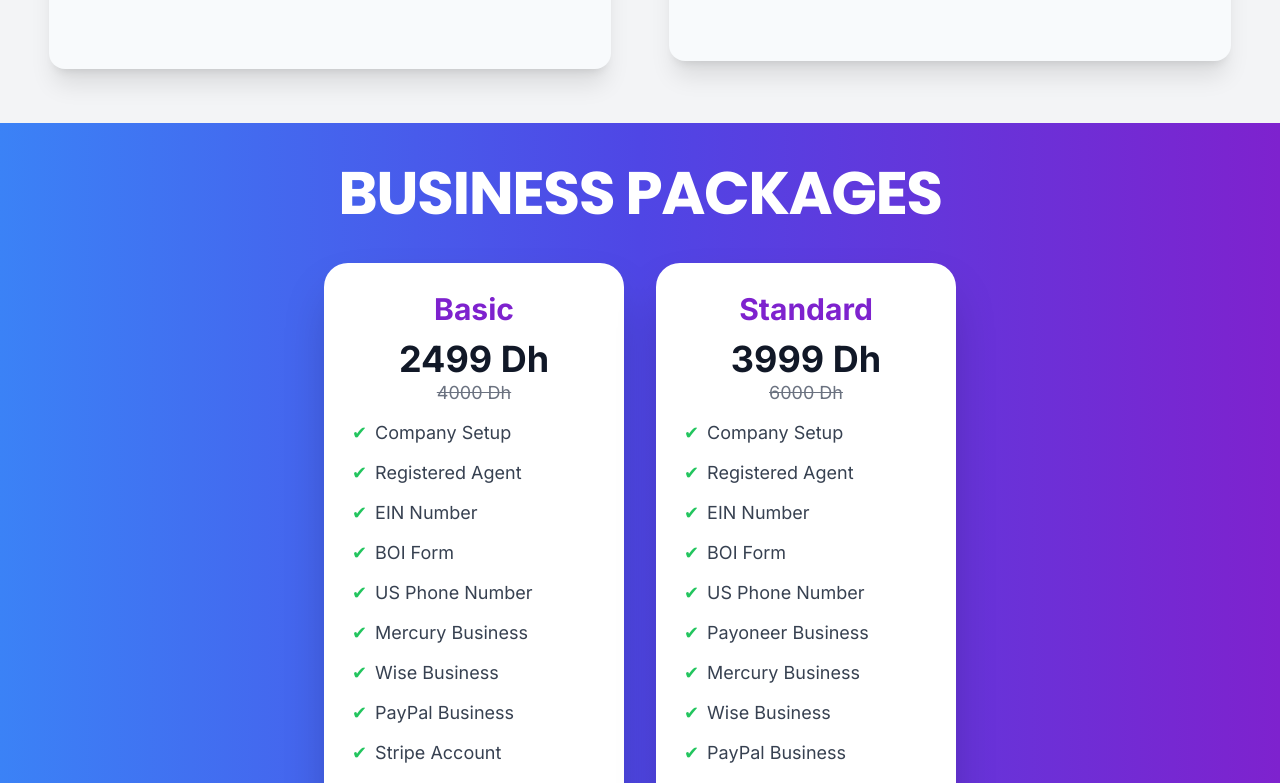
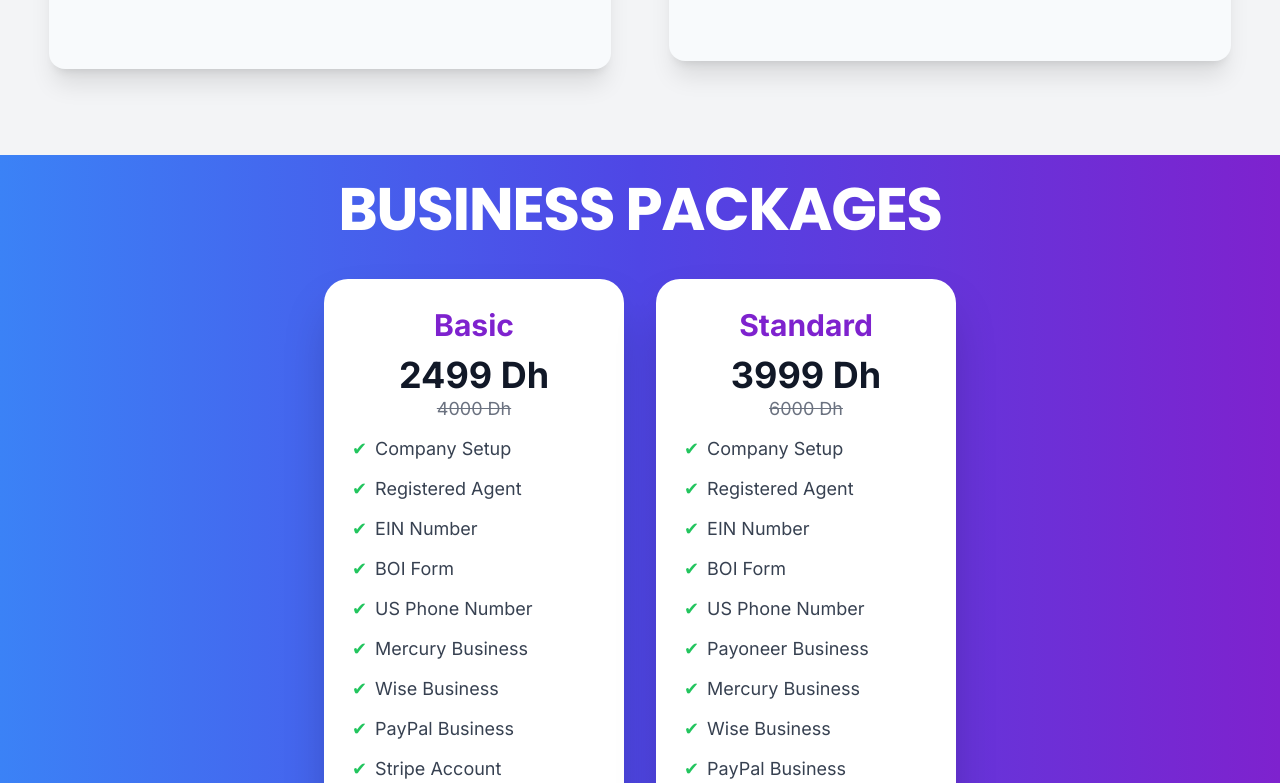
Before and after one commit to Youssef-ahkim/logicraft-app, a Next.js app: page / in a window 1280 px wide. Shown: the part 680-1463 px from the top of the page. Built offline with nearby package versions, Linux system fonts and the light colour scheme.

Commit message:
small changes

```diff
--- a/components/Services.tsx
+++ b/components/Services.tsx
@@ -97,7 +97,7 @@
   return (
     <div
       id="services"
-      className={`${inter.className} xl:h-screen min-h-screen flex flex-col justify-center items-center bg-gradient-to-r from-blue-500 via-indigo-600 to-purple-700 px-5 py-12 overflow-hidden`}
+      className={`${inter.className} mt-8 pt-4 pb-12 min-h-screen flex flex-col justify-center items-center bg-gradient-to-r from-blue-500 via-indigo-600 to-purple-700  overflow-hidden`}
 
     >
       <div className="w-full text-center mb-10">
```
